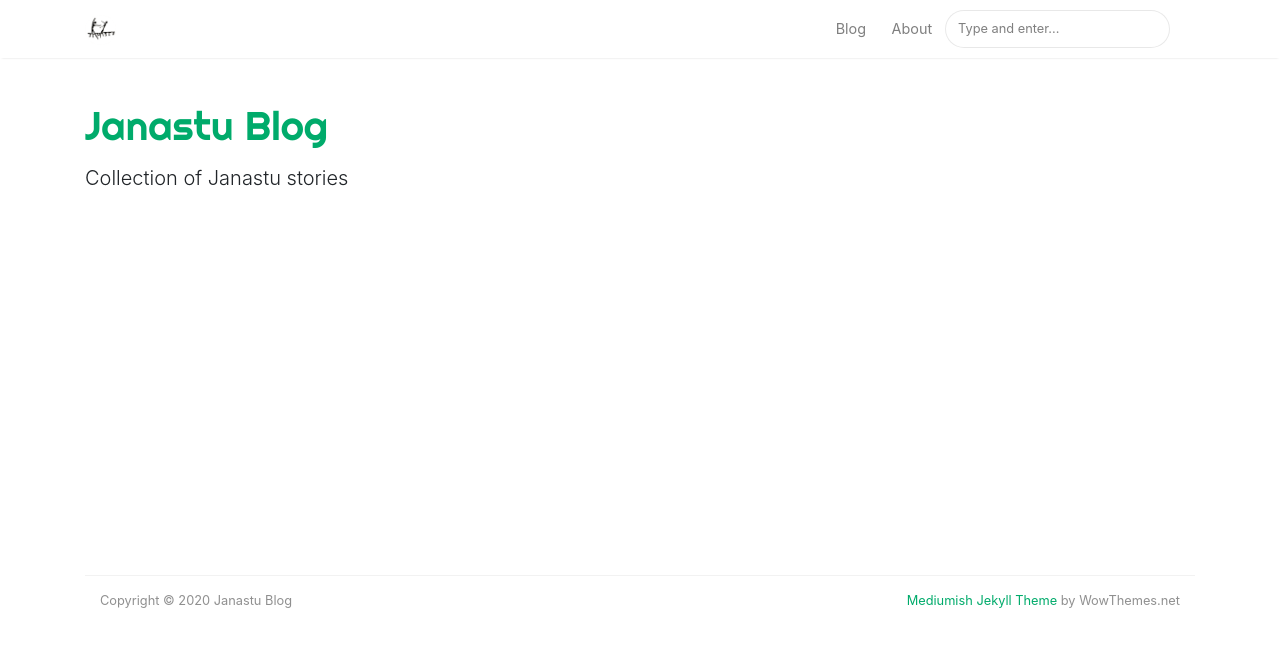
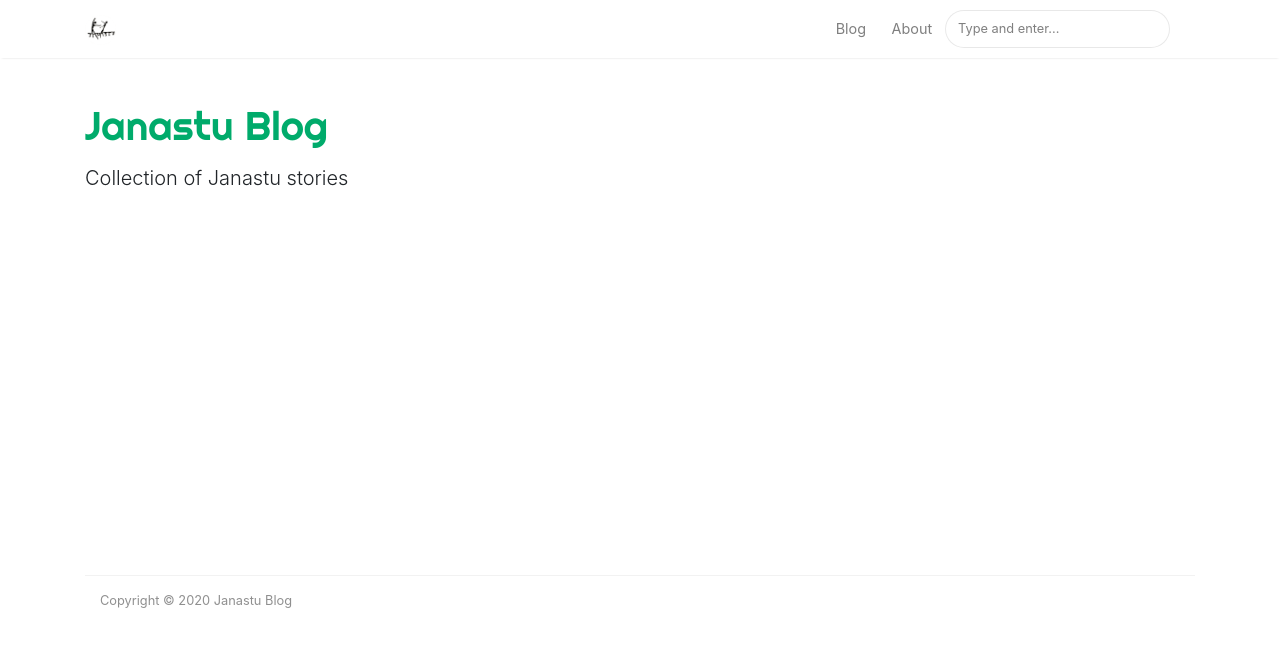
Before and after one commit to janastu/blog.janastu.org, a Jekyll site: the page built from _pages/tags.md, in a window 1280 px wide. Shown: the top 647 px of the page. Built offline with Jekyll 4.4.1, drawn with Linux system fonts in a browser that asks for light colours; nearby versions of some CDN libraries.

Commit message:
edit footer

```diff
--- a/_layouts/default.html
+++ b/_layouts/default.html
@@ -177,7 +177,7 @@
                 Copyright © {{ site.time | date: "%Y" }} {{ site.name }}
             </div>
             <div class="col-md-6 col-sm-6 text-center text-lg-right">
-                <a target="_blank" href="https://www.wowthemes.net/mediumish-free-jekyll-template/">Mediumish Jekyll Theme</a> by WowThemes.net
+                <!--a target="_blank" href="https://www.wowthemes.net/mediumish-free-jekyll-template/">Mediumish Jekyll Theme</a> by WowThemes.net-->
             </div>
         </div>
     </div>
```
